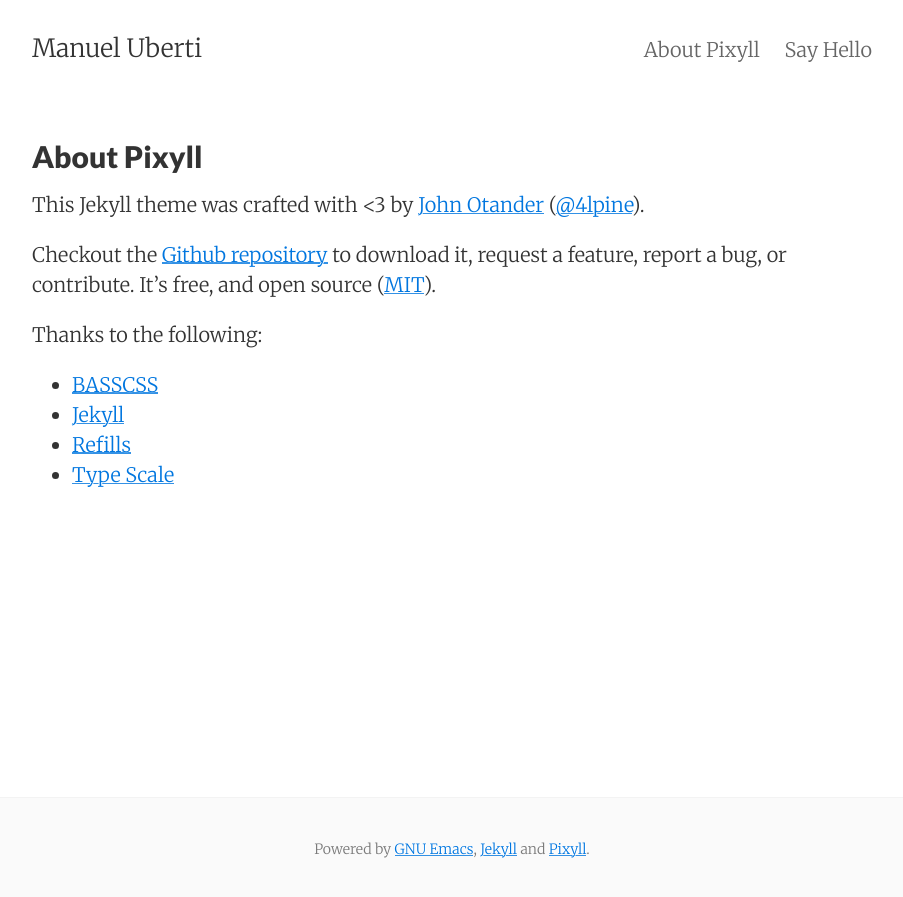
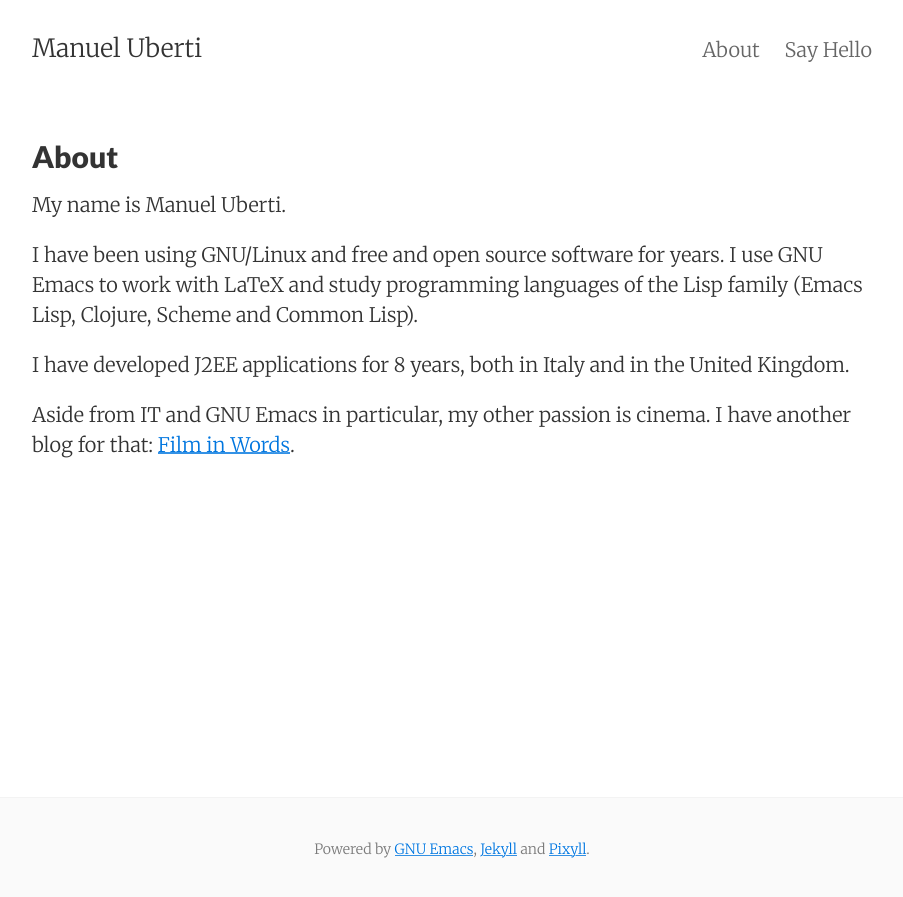
Before and after one commit to manuel-uberti/manuel-uberti.github.io, a Jekyll site: the page built from about.md, in a window 1280 px wide. Shown: the top 897 px of the page, without its empty margins (188-1091 px from the left). Built offline with Jekyll 4.4.1, drawn with Linux system fonts in a browser that asks for light colours.

Commit message:
Customize about page

```diff
--- a/about.md
+++ b/about.md
@@ -1,20 +1,18 @@
 ---
 layout: page
-title: About Pixyll
+title: About
 permalink: /about/
 tags: about
 ---
 
-This Jekyll theme was crafted with <3 by [John Otander](http://johnotander.com)
-([@4lpine](https://twitter.com/4lpine)).
+My name is Manuel Uberti.
 
-Checkout the [Github repository](https://github.com/johnotander/pixyll) to download it,
-request a feature, report a bug, or contribute. It's free, and open source
-([MIT](http://opensource.org/licenses/MIT)).
+I have been using GNU/Linux and free and open source software for years. I use
+GNU Emacs to work with LaTeX and study programming languages of the Lisp family
+(Emacs Lisp, Clojure, Scheme and Common Lisp).
 
-Thanks to the following:
+I have developed J2EE applications for 8 years, both in Italy and in the United
+Kingdom.
 
-* [BASSCSS](http://basscss.com)
-* [Jekyll](http://jekyllrb.com)
-* [Refills](http://refills.bourbon.io/)
-* [Type Scale](http://type-scale.com/)
+Aside from IT and GNU Emacs in particular, my other passion is cinema. I have
+another blog for that: [Film in Words](https://filmsinwords.wordpress.com/).
```
